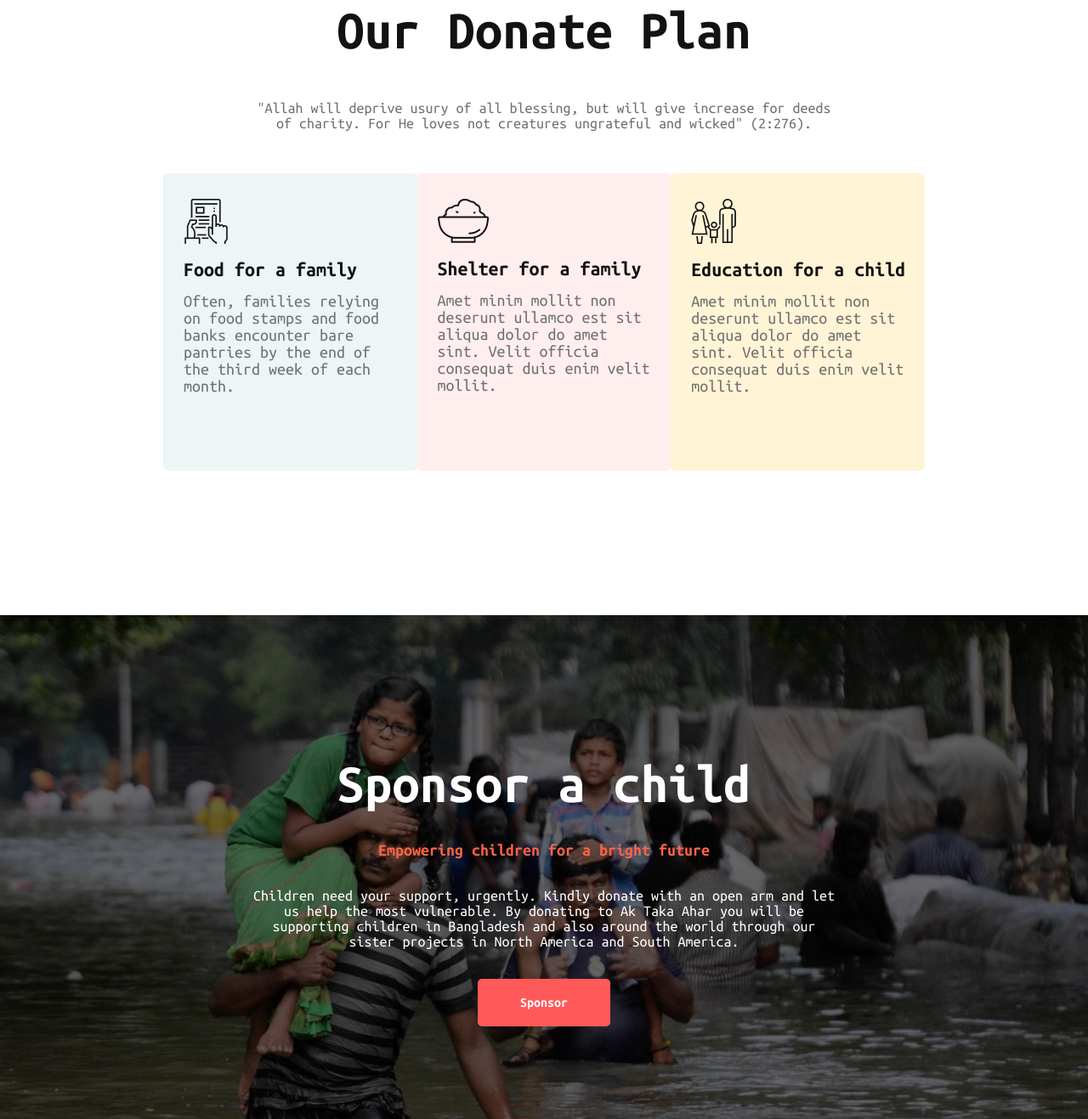
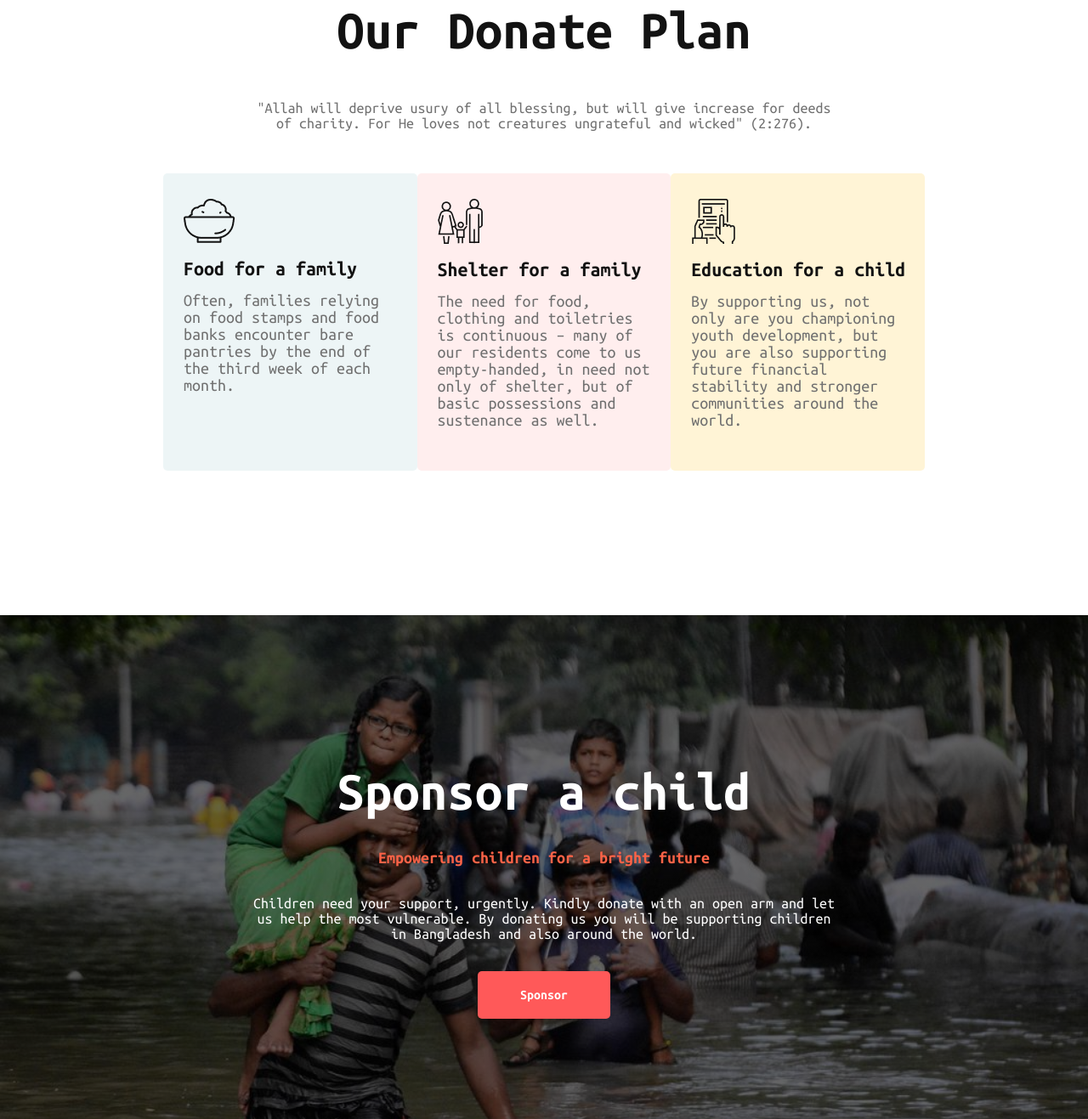
Before and after one commit to ajfahim/donate-today, a plain HTML site: page index.html in a window 1280 px wide. Shown: the part 1558-2875 px from the top of the page at 85% size. Drawn offline with Linux system fonts and the light colour scheme.

Commit message:
fixed some texts and icons

```diff
--- a/index.html
+++ b/index.html
@@ -64,7 +64,7 @@
       <div class="cards">
         <div class="card-item item1">
           <div class="icon">
-            <img src="icons/Frame-1.png" alt="" />
+            <img src="icons/food.png" alt="" />
           </div>
           <h3>Food for a family</h3>
           <p class="card-description">
@@ -74,22 +74,24 @@
         </div>
         <div class="card-item item2">
           <div class="icon">
-            <img src="icons/food.png" alt="" />
+            <img src="icons/shelter.png" alt="" />
           </div>
           <h3>Shelter for a family</h3>
           <p class="card-description">
-            Amet minim mollit non deserunt ullamco est sit aliqua dolor do amet
-            sint. Velit officia consequat duis enim velit mollit.
+            The need for food, clothing and toiletries is continuous – many of
+            our residents come to us empty-handed, in need not only of shelter,
+            but of basic possessions and sustenance as well.
           </p>
         </div>
         <div class="card-item item3">
           <div class="icon">
-            <img src="icons/shelter.png" alt="" />
+            <img src="icons/Frame-1.png" alt="" />
           </div>
           <h3>Education for a child</h3>
           <p class="card-description">
-            Amet minim mollit non deserunt ullamco est sit aliqua dolor do amet
-            sint. Velit officia consequat duis enim velit mollit.
+            By supporting us, not only are you championing youth development,
+            but you are also supporting future financial stability and stronger
+            communities around the world.
           </p>
         </div>
       </div>
@@ -102,9 +104,8 @@
       <p class="paragraph change">Empowering children for a bright future</p>
       <p class="paragraph">
         Children need your support, urgently. Kindly donate with an open arm and
-        let us help the most vulnerable. By donating to Ak Taka Ahar you will be
-        supporting children in Bangladesh and also around the world through our
-        sister projects in North America and South America.
+        let us help the most vulnerable. By donating us you will be supporting
+        children in Bangladesh and also around the world.
       </p>
       <a class="donate-button" href="#">Sponsor</a>
     </section>
```
